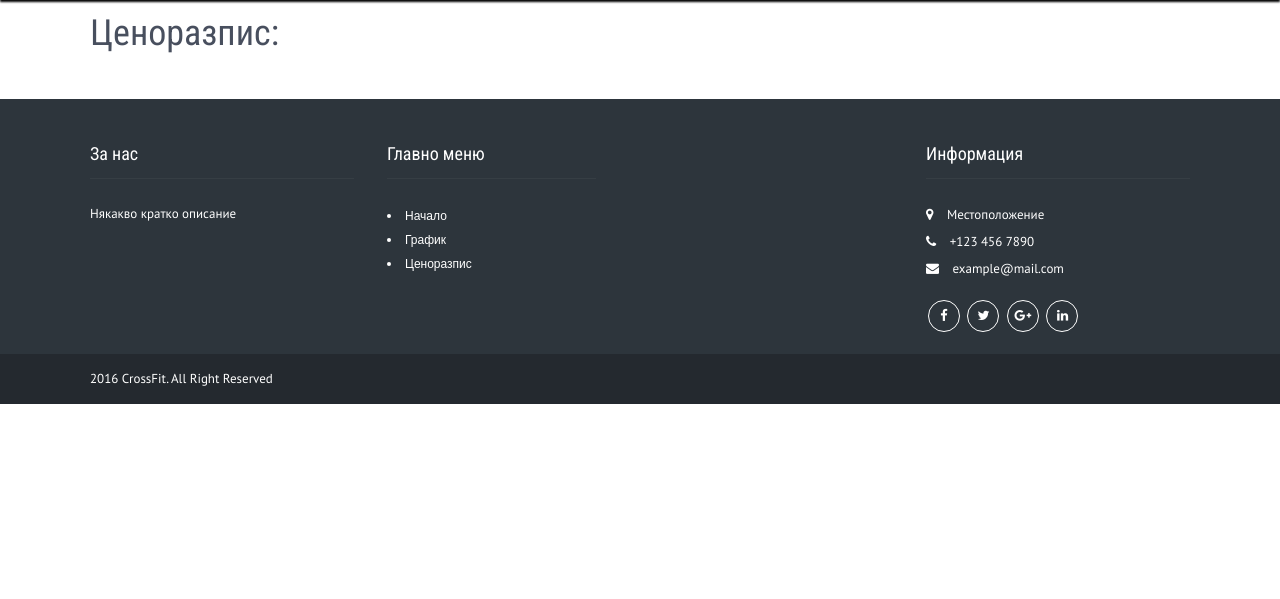
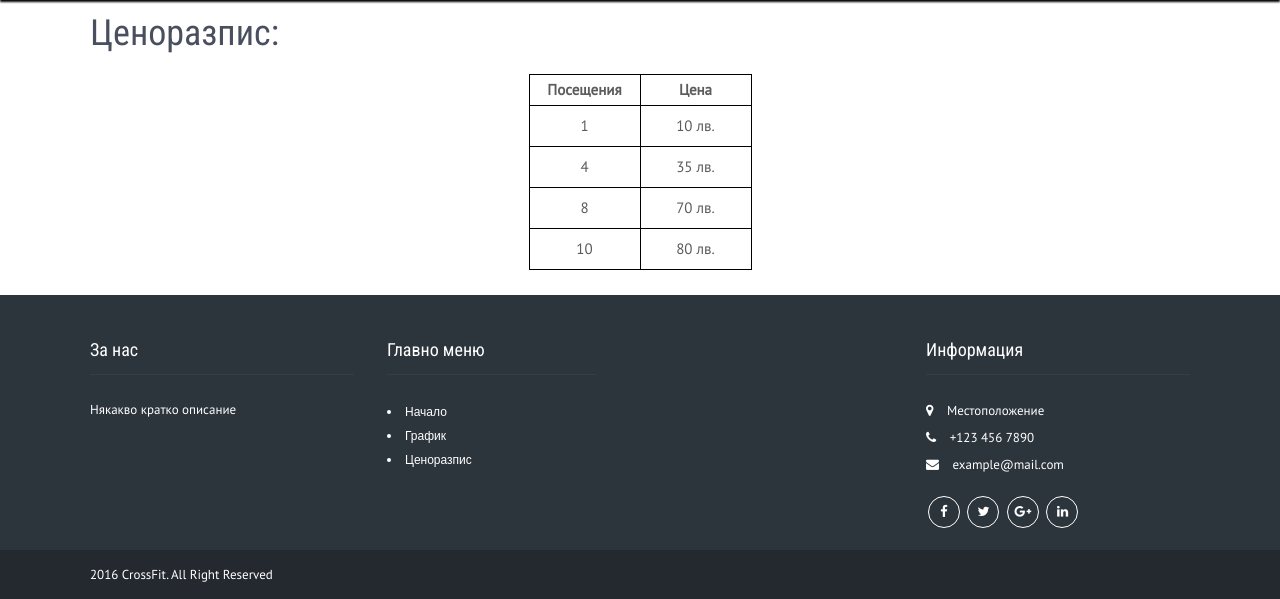
Before and after one commit to RaISug/crossfit, a CodeIgniter app: page /crossfit/pricelist in a window 1280 px wide. Shown: the part 81-680 px from the top of the page. Run offline with CodeIgniter, Linux system fonts and the light colour scheme.

Commit message:
Add price list table

```diff
--- a/application/views/vpricelist.php
+++ b/application/views/vpricelist.php
@@ -4,10 +4,70 @@ include_once 'vheader.php';
 
 ?>
 
+	<style>
+
+		.pricelist_table {
+			table-layout: fixed;
+			border-collapse: collapse;
+		}
+
+		.pricelist_table tbody tr th {
+			padding: 5px;
+			font-size: 15px;
+		}
+
+		.pricelist_table tbody tr td {
+			padding: 5px;
+			height: 30px;
+			width: 100px;
+			text-align:center;
+			font-size: 15px;
+		}
+
+		.pricelist_table tbody tr th {
+			border: 1px solid black;
+		}
+
+		.pricelist_table tbody tr td {
+			border: 1px solid black;
+		}
+
+		.schedule-slots:hover {
+			box-shadow: 2px 4px 8px 2px rgba(0, 0, 0, 0.2);
+		}
+
+	</style>
+
 	<div class="container">
 		<div class="page_content">
 			<div class="content_body">
 				<h1>Ценоразпис: </h1>
+				<div align="center">
+					<table class="pricelist_table">
+						<tbody>
+							<tr>
+								<th>Посещения</th>
+								<th>Цена</th>
+							</tr>
+							<tr>
+								<td>1</td>
+								<td>10 лв.</td>
+							</tr>
+							<tr>
+								<td>4</td>
+								<td>35 лв.</td>
+							</tr>
+							<tr>
+								<td>8</td>
+								<td>70 лв.</td>
+							</tr>
+							<tr>
+								<td>10</td>
+								<td>80 лв.</td>
+							</tr>
+						</tbody>
+					</table>
+				</div>
 			</div>
 		</div>
 	</div>
```
